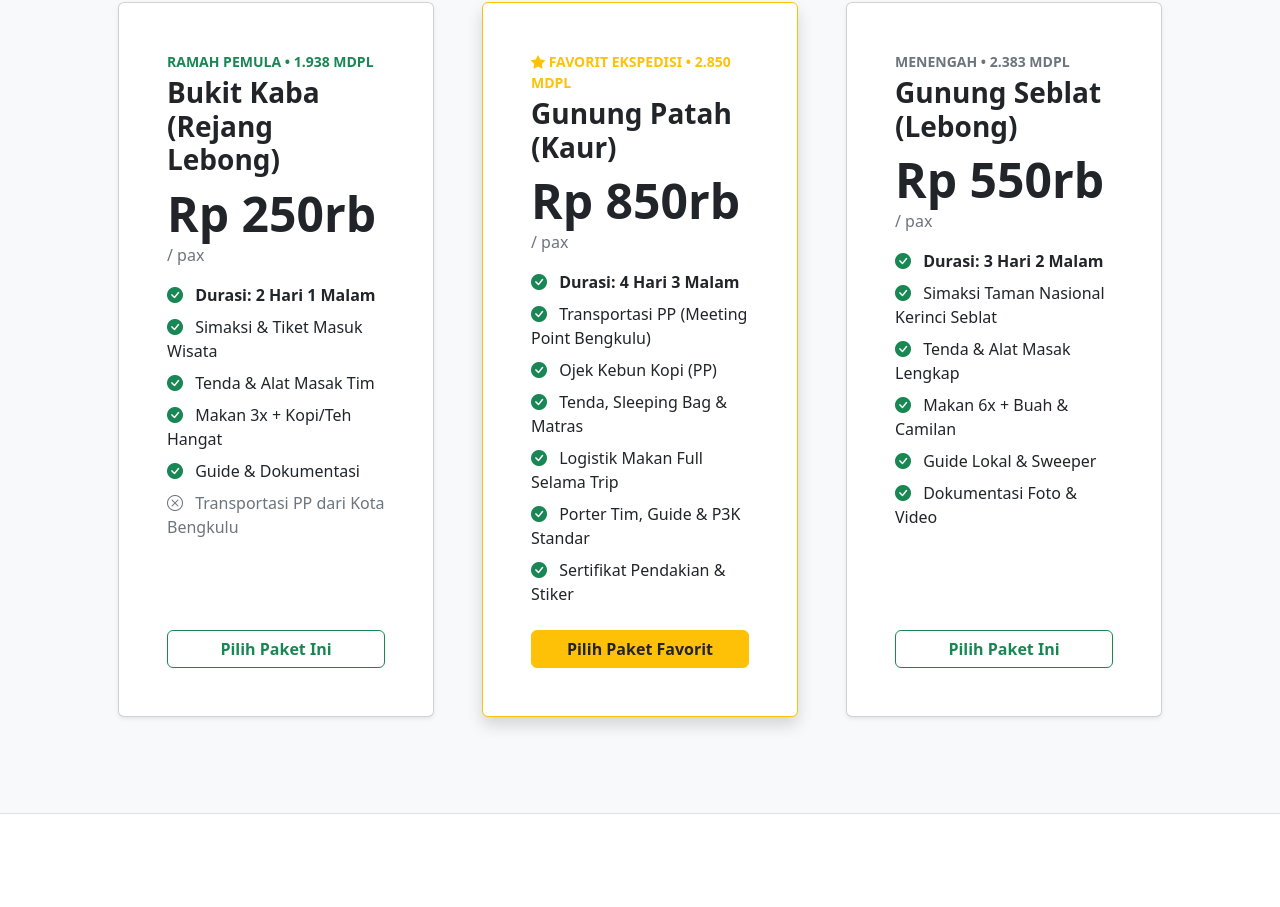
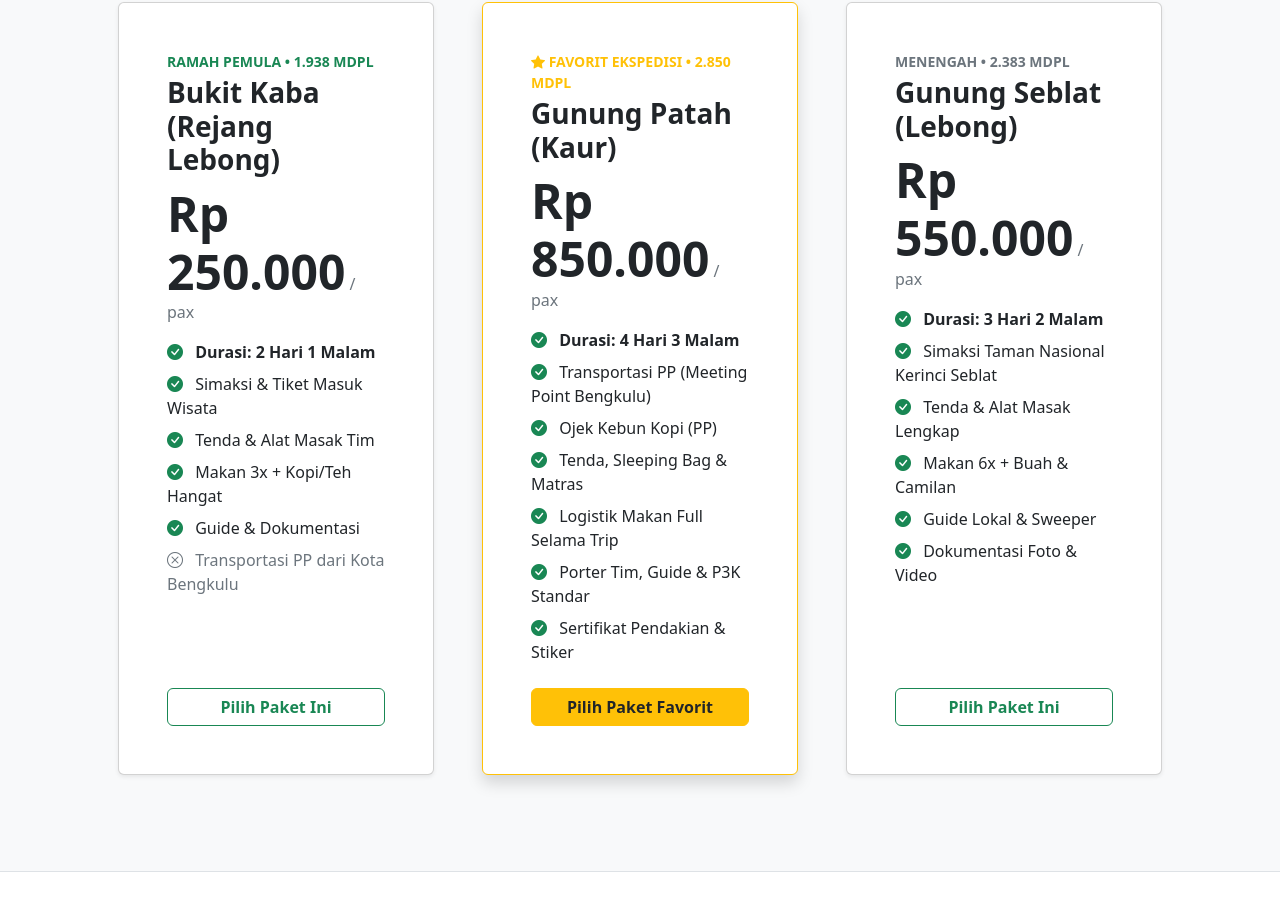
Before and after one commit to MASQL/trip-summit-bengkulu.git.io, a plain HTML site: page index.html in a window 1280 px wide. Shown: the part 1460-2367 px from the top of the page. Drawn offline with nearby package versions, Linux system fonts and the light colour scheme.

Commit message:
Update index.html

```diff
--- a/index.html
+++ b/index.html
@@ -158,7 +158,7 @@
                                 <div class="small text-uppercase fw-bold text-success">Ramah Pemula • 1.938 MDPL</div>
                                 <h3 class="fw-bold mt-1">Bukit Kaba (Rejang Lebong)</h3>
                                 <div class="mb-3">
-                                    <span class="display-5 fw-bold">Rp 250rb</span>
+                                    <span class="display-5 fw-bold">Rp 250.000</span>
                                     <span class="text-muted">/ pax</span>
                                 </div>
                                 <ul class="list-unstyled mb-4 flex-grow-1">
@@ -204,7 +204,7 @@
                                 </div>
                                 <h3 class="fw-bold mt-1">Gunung Patah (Kaur)</h3>
                                 <div class="mb-3">
-                                    <span class="display-5 fw-bold">Rp 850rb</span>
+                                    <span class="display-5 fw-bold">Rp 850.000</span>
                                     <span class="text-muted">/ pax</span>
                                 </div>
                                 <ul class="list-unstyled mb-4 flex-grow-1">
@@ -251,7 +251,7 @@
                                 <div class="small text-uppercase fw-bold text-muted">Menengah • 2.383 MDPL</div>
                                 <h3 class="fw-bold mt-1">Gunung Seblat (Lebong)</h3>
                                 <div class="mb-3">
-                                    <span class="display-5 fw-bold">Rp 550rb</span>
+                                    <span class="display-5 fw-bold">Rp 550.000</span>
                                     <span class="text-muted">/ pax</span>
                                 </div>
                                 <ul class="list-unstyled mb-4 flex-grow-1">
```
